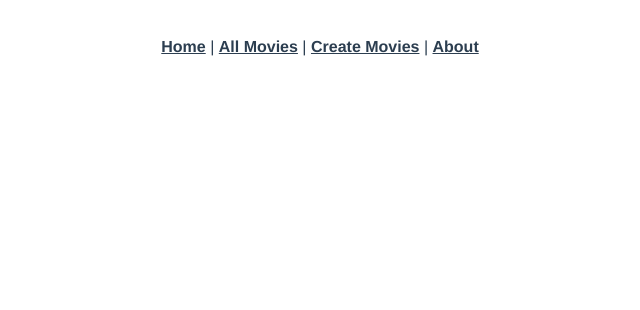
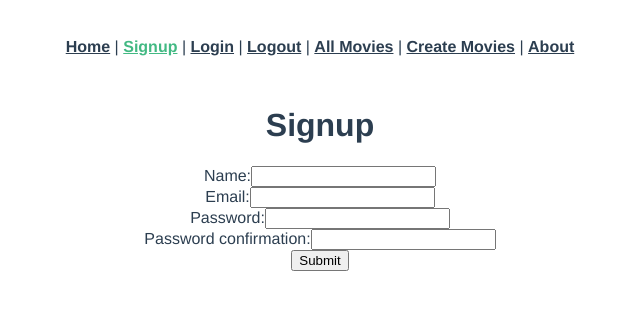
Before and after one commit to ikarabulut/movie-vue-app, a Vue app: page /signup in a window 1280 px wide. Shown: the top 310 px of the page, without its empty margins (320-960 px from the left). Built offline with nearby package versions, Linux system fonts and the light colour scheme.

Commit message:
adds signup,login,logout views

```diff
--- a/src/App.vue
+++ b/src/App.vue
@@ -2,6 +2,12 @@
   <div id="app">
     <div id="nav">
       <router-link to="/">Home</router-link>
+      |
+      <router-link to="/signup">Signup</router-link>
+      |
+      <router-link to="/login">Login</router-link>
+      |
+      <router-link to="/logout">Logout</router-link>
       |
       <router-link to="/movieindex">All Movies</router-link>
       |
--- a/src/main.js
+++ b/src/main.js
@@ -5,6 +5,11 @@
 
 axios.defaults.baseURL = process.env.NODE_ENV === "development" ? "http://localhost:3000" : "/";
 
+var jwt = localStorage.getItem("jwt");
+if (jwt) {
+  axios.defaults.headers.common["Authorization"] = "Bearer " + jwt;
+}
+
 Vue.config.productionTip = false;
 
 new Vue({
--- a/src/router/index.js
+++ b/src/router/index.js
@@ -5,6 +5,9 @@
 import NewMovie from "../views/NewMovie.vue";
 import MovieShow from "../views/MovieShow.vue";
 import MovieEdit from "../views/MovieEdit.vue";
+import Signup from "../views/Signup.vue";
+import Login from "../views/Login.vue";
+import Logout from "../views/Logout.vue";
 
 Vue.use(VueRouter);
 
@@ -42,6 +45,9 @@
     name: "MovieEdit",
     component: MovieEdit,
   },
+  { path: "/signup", name: "signup", component: Signup },
+  { path: "/login", name: "login", component: Login },
+  { path: "/logout", name: "logout", component: Logout },
 ];
 
 const router = new VueRouter({
--- /dev/null
+++ b/src/views/Login.vue
@@ -0,0 +1,49 @@
+<template>
+  <div class="login">
+    <form v-on:submit.prevent="submit()">
+      <h1>Login</h1>
+      <ul>
+        <li v-for="error in errors" v-bind:key="error">{{ error }}</li>
+      </ul>
+      <div>
+        <label>Email:</label>
+        <input type="email" v-model="newSessionParams.email" />
+      </div>
+      <div>
+        <label>Password:</label>
+        <input type="password" v-model="newSessionParams.password" />
+      </div>
+      <input type="submit" value="Submit" />
+    </form>
+  </div>
+</template>
+
+<script>
+import axios from "axios";
+
+export default {
+  data: function () {
+    return {
+      newSessionParams: {},
+      errors: [],
+    };
+  },
+  methods: {
+    submit: function () {
+      axios
+        .post("/sessions", this.newSessionParams)
+        .then((response) => {
+          axios.defaults.headers.common["Authorization"] = "Bearer " + response.data.jwt;
+          localStorage.setItem("jwt", response.data.jwt);
+          this.$router.push("/");
+        })
+        .catch((error) => {
+          console.log(error.response);
+          this.errors = ["Invalid email or password."];
+          this.email = "";
+          this.password = "";
+        });
+    },
+  },
+};
+</script>
--- /dev/null
+++ b/src/views/Logout.vue
@@ -0,0 +1,15 @@
+<template>
+  <div class="logout"></div>
+</template>
+
+<script>
+import axios from "axios";
+
+export default {
+  created: function () {
+    delete axios.defaults.headers.common["Authorization"];
+    localStorage.removeItem("jwt");
+    this.$router.push("/");
+  },
+};
+</script>
--- /dev/null
+++ b/src/views/Signup.vue
@@ -0,0 +1,53 @@
+<template>
+  <div class="signup">
+    <form v-on:submit.prevent="submit()">
+      <h1>Signup</h1>
+      <ul>
+        <li v-for="error in errors" v-bind:key="error">{{ error }}</li>
+      </ul>
+      <div>
+        <label>Name:</label>
+        <input type="text" v-model="newUserParams.name" />
+      </div>
+      <div>
+        <label>Email:</label>
+        <input type="email" v-model="newUserParams.email" />
+      </div>
+      <div>
+        <label>Password:</label>
+        <input type="password" v-model="newUserParams.password" />
+      </div>
+      <div>
+        <label>Password confirmation:</label>
+        <input type="password" v-model="newUserParams.password_confirmation" />
+      </div>
+      <input type="submit" value="Submit" />
+    </form>
+  </div>
+</template>
+
+<script>
+import axios from "axios";
+
+export default {
+  data: function () {
+    return {
+      newUserParams: {},
+      errors: [],
+    };
+  },
+  methods: {
+    submit: function () {
+      axios
+        .post("/users", this.newUserParams)
+        .then((response) => {
+          console.log(response.data);
+          this.$router.push("/login");
+        })
+        .catch((error) => {
+          this.errors = error.response.data.errors;
+        });
+    },
+  },
+};
+</script>
```
